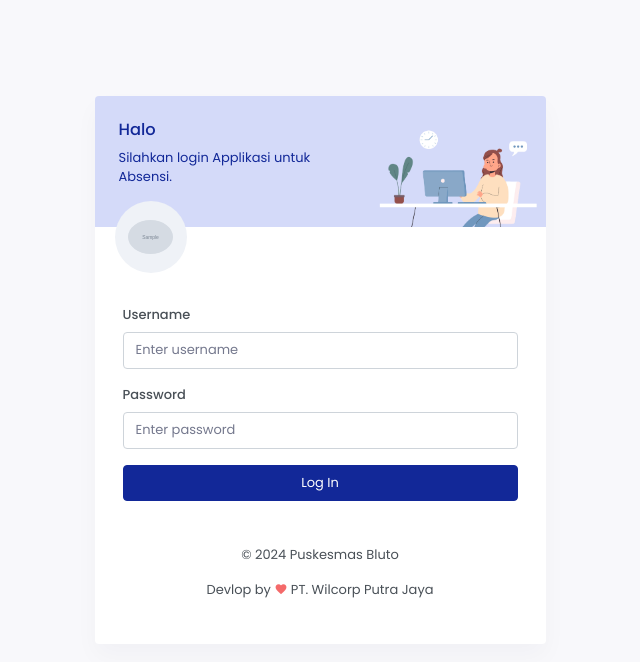
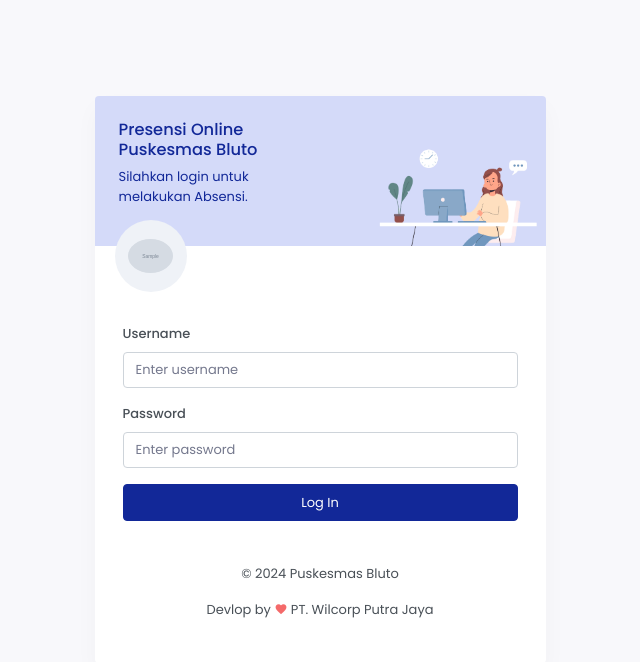
Before and after one commit to wildev1/presensibluto, a CodeIgniter app: page /auth in a window 1280 px wide. Shown: the top 662 px of the page, without its empty margins (320-960 px from the left). Run offline with CodeIgniter, Linux system fonts and the light colour scheme; tables that the repository leaves empty hold one stand-in row (values such as "Sample post"); grey boxes marked "Sample" are stand-in pictures.

Commit message:
ubah page login

```diff
--- a/application/views/auth/login.php
+++ b/application/views/auth/login.php
@@ -23,8 +23,8 @@
                             <div class="row">
                                 <div class="col-7">
                                     <div class="text-primary p-4">
-                                        <h5 class="text-primary">Halo</h5>
-                                        <p>Silahkan login Applikasi untuk Absensi.</p>
+                                        <h5 class="text-primary">Presensi Online Puskesmas Bluto</h5>
+                                        <p>Silahkan login untuk melakukan Absensi.</p>
                                     </div>
                                 </div>
                                 <div class="col-5 align-self-end">
```
